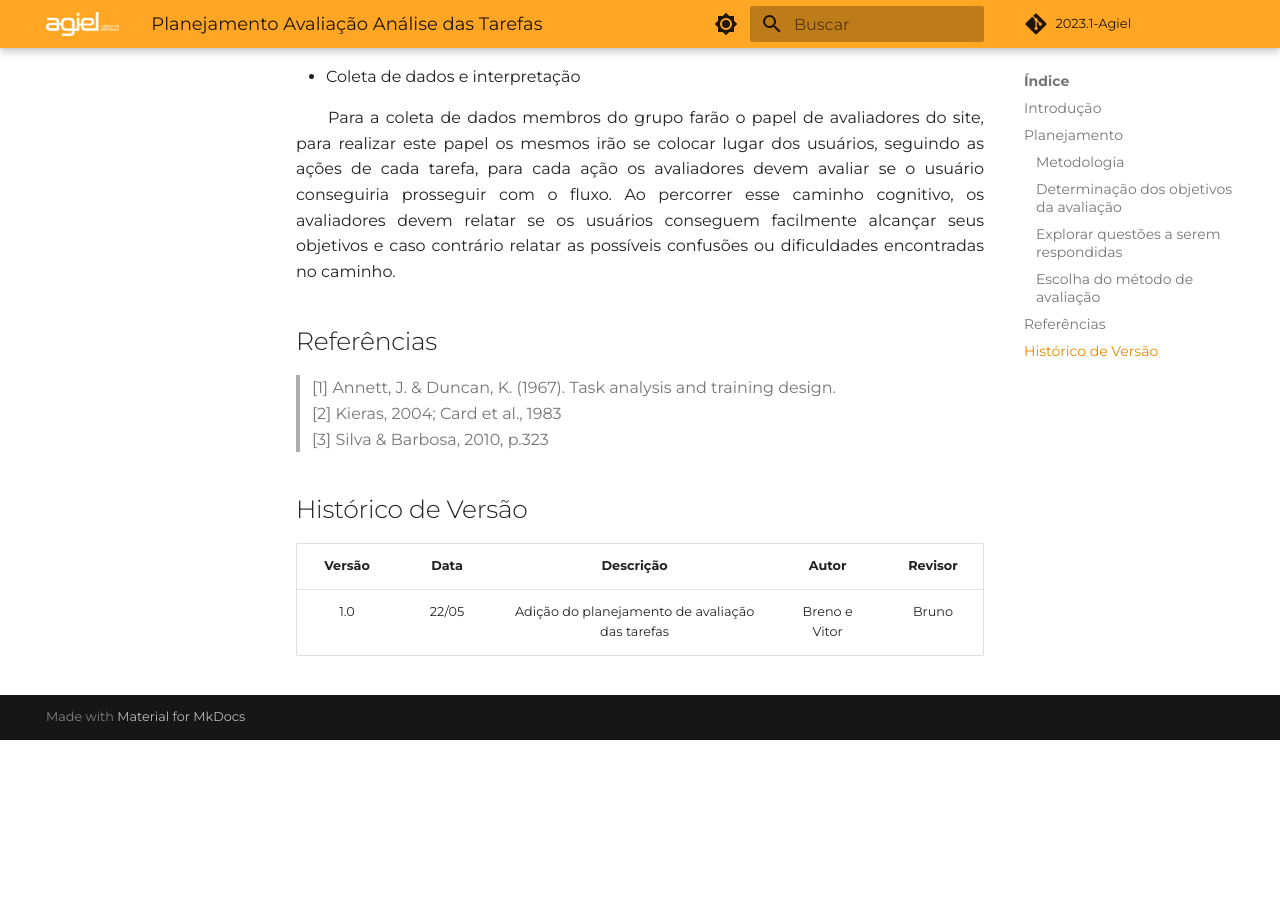
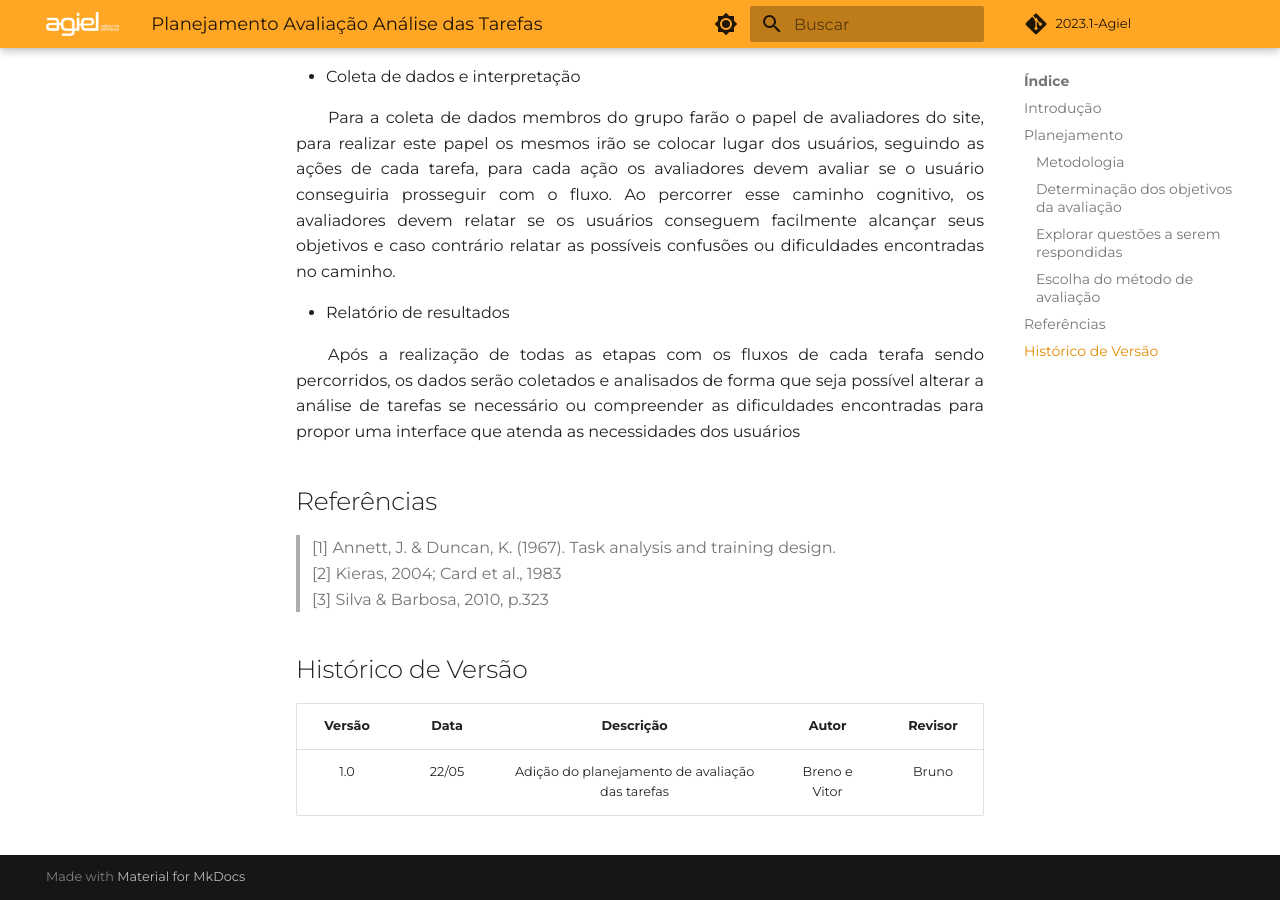
Before and after one commit to Interacao-Humano-Computador/2023.1-Agiel, an MkDocs documentation site: the page built from docs/desenvolvimento/tarefas/planejamento_tarefas.md, in a window 1280 px wide and 900 px high, scrolled down 3806 px. Built offline with MkDocs 1.6.1 and Material for MkDocs 9.7.7, drawn with Linux system fonts in a browser that asks for light colours; some web fonts are replaced; comment, search, counter and statistics services are not loaded; before the commit the page ends 4546 px from its top, so only the background shows below that.

Commit message:
docs: adicionado detalhes do realtório dos resultados

```diff
--- a/docs/desenvolvimento/tarefas/planejamento_tarefas.md
+++ b/docs/desenvolvimento/tarefas/planejamento_tarefas.md
@@ -76,6 +76,11 @@
 &emsp;&emsp;Para a coleta de dados membros do grupo farão o papel de avaliadores do site, para realizar este papel os mesmos irão se colocar lugar dos usuários, seguindo as ações de cada tarefa, para cada ação os avaliadores devem avaliar se o usuário conseguiria prosseguir com o fluxo. Ao percorrer esse caminho cognitivo, os avaliadores devem relatar se os usuários conseguem facilmente alcançar seus objetivos e caso contrário relatar as possíveis confusões ou dificuldades encontradas no caminho.
 </p>
 
+* Relatório de resultados
+<p align="justify">
+&emsp;&emsp;Após a realização de todas as etapas com os fluxos de cada terafa sendo percorridos, os dados serão coletados e analisados de forma que seja possível alterar a análise de tarefas se necessário ou compreender as dificuldades encontradas para propor uma interface que atenda as necessidades dos usuários
+</p>
+
 ## Referências
 
 > [1] Annett, J. & Duncan, K. (1967). Task analysis and training design. <br>
```
